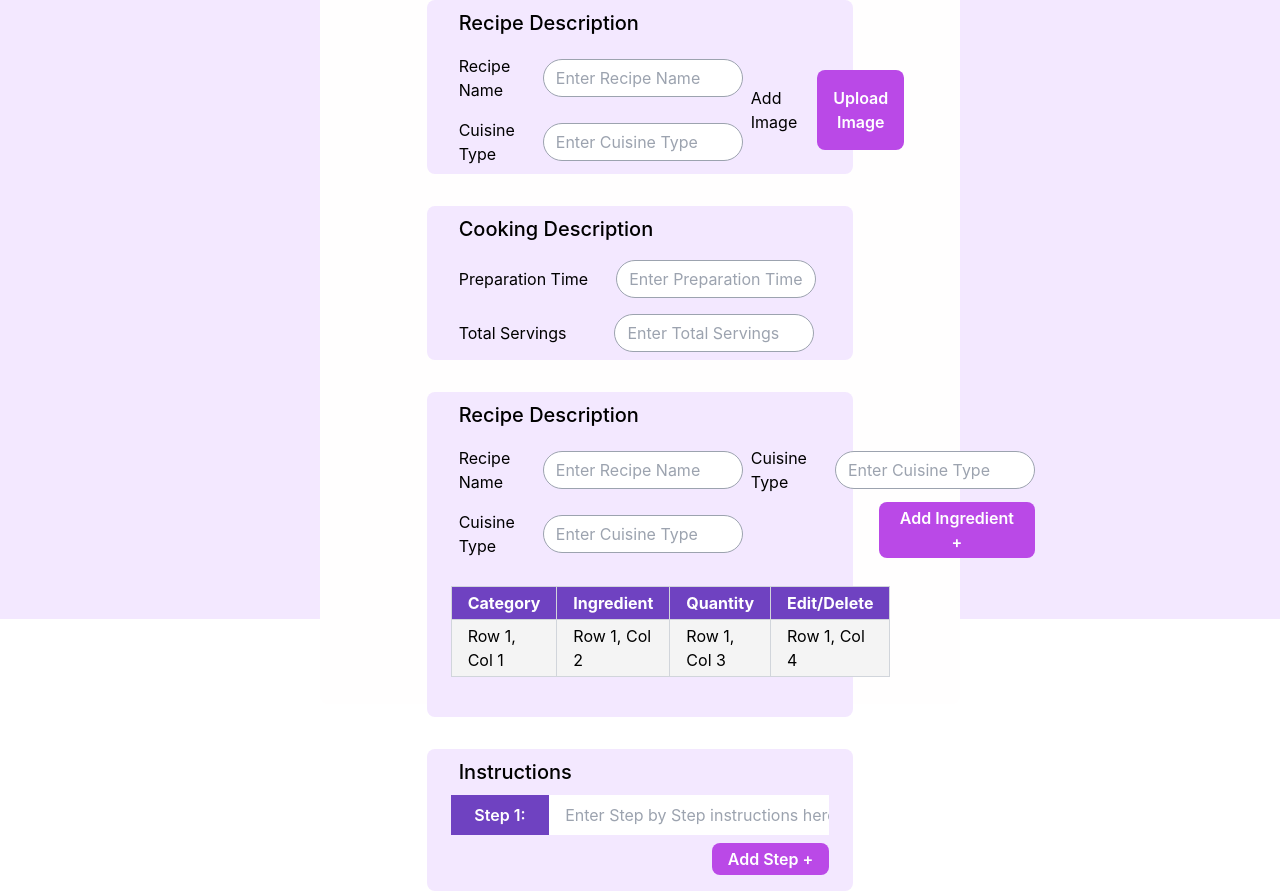
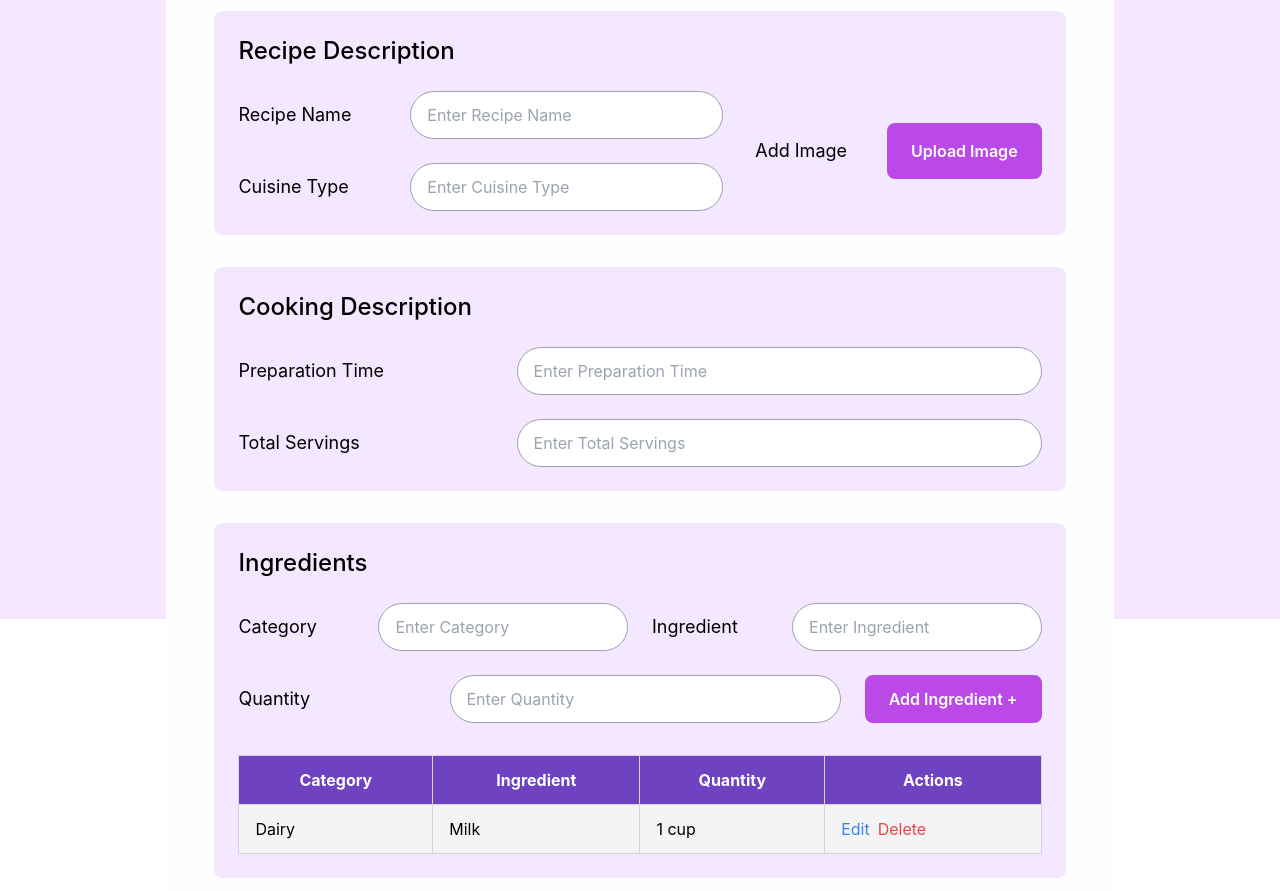
Before and after one commit to sashenDeakin/Recipe-Page, a React (Create React App) app: page / in a window 1280 px wide. Shown: the part 181-1072 px from the top of the page. Built offline with nearby package versions, Linux system fonts and the light colour scheme.

Commit message:
Bug Fixed

```diff
--- a/src/components/recipe-page/index.jsx
+++ b/src/components/recipe-page/index.jsx
@@ -2,195 +2,215 @@ import React from "react";
 
 const RecipePage = () => {
   return (
-    <div className="w-full h-full flex flex-col justify-center items-center gap-y-4 md:gap-y-6 lg:gap-y-8 pt-6 md:pt-10 lg:pt-12">
-      <div className="w-[200px] xs:w-[240px] sm:w-[260px] md:w-[280px] h-[40px] xs:h-[44px] sm:h-[48px] md:h-[50px] mt-6 md:mt-8 lg:mt-10">
-        <p className="text-[24px] xs:text-[28px] sm:text-[32px] md:text-[36px] font-[400] text-center">
-          Create Recipe
+    <div className="w-full min-h-screen flex flex-col sm:flex-row justify-center items-center gap-4 sm:gap-6 md:gap-8 lg:gap-10 xl:gap-12 p-4 sm:p-6 md:p-8 lg:p-10 xl:p-12">
+      <div className="w-full sm:w-[95%] md:w-[90%] lg:w-[85%] xl:w-[80%] max-w-[1400px] bg-[#FFFEFE] rounded-lg flex flex-col sm:flex-row">
+        {/*         <div className="hidden sm:flex w-0 sm:w-1/4 md:w-1/3 lg:w-1/4 xl:w-1/5 bg-purple-50 p-4 sm:p-6 md:p-8 rounded-l-lg">
+          <div className="flex flex-col items-center justify-center h-full">
+            <h2 className="text-lg sm:text-xl md:text-2xl lg:text-3xl font-bold text-purple-800 mb-4 sm:mb-6 md:mb-8">
+              Recipe Creator
+            </h2>
+            <p className="text-sm sm:text-base md:text-lg text-purple-600 text-center">
+              Create delicious recipes with ease
             </p>
           </div>
+        </div> */}
 
-      <div className="w-[95%] xs:w-[90%] sm:w-[85%] md:w-[75%] lg:w-[60%] xl:w-1/2 h-auto min-h-screen bg-[#FFFEFE] items-center rounded-lg flex justify-center">
-        <div className="w-[95%] sm:w-[90%] md:w-[85%] lg:w-4/6 h-full pt-16 sm:pt-20 md:pt-24 pb-16 sm:pb-20 md:pb-24 flex flex-col justify-between items-center gap-y-4 md:gap-y-6 lg:gap-y-8">
-          {/* Recipe Description */}
-          <div className="w-full h-full bg-purple-100 rounded-lg pl-2 sm:pl-4 md:pl-6">
-            <div className="p-2 font-[500] text-[16px] sm:text-[18px] md:text-[20px]">
-              <p>Recipe Description</p>
+        {/* Main Form Area - full width on mobile, constrained on larger screens */}
+        <div className="w-full  p-4 sm:p-6 md:p-8 lg:p-10 xl:p-12">
+          {/* Header - flex column on mobile, row on sm+ */}
+          <div className="flex flex-col sm:flex-row justify-between items-center mb-6 sm:mb-8 md:mb-10 lg:mb-12">
+            <div className="w-full flex justify-center">
+              <h1 className="text-2xl sm:text-3xl md:text-4xl lg:text-5xl font-medium text-center sm:text-left mb-4 sm:mb-0">
+                Create Recipe
+              </h1>
             </div>
-            <div className="w-full flex flex-col md:flex-row justify-between items-start md:items-center gap-y-3 sm:gap-y-4">
-              <div className="flex flex-col justify-between w-full md:w-auto">
-                <div className="w-full p-1 sm:p-2">
-                  <div className="flex flex-col sm:flex-row justify-start items-start sm:items-center gap-x-4 sm:gap-x-7 gap-y-1 sm:gap-y-2">
-                    <p className="font-[400] text-[12px] xs:text-[14px] sm:text-[15px] md:text-[16px]">
+            {/*            <button className="bg-[#BA49E7] text-white px-4 sm:px-6 py-2 sm:py-3 rounded-lg font-semibold text-sm sm:text-base md:text-lg">
+              Save Draft
+            </button> */}
+          </div>
+
+          {/* Recipe Description Section */}
+          <div className="bg-purple-100 rounded-lg p-4 sm:p-6 mb-6 sm:mb-8">
+            <h2 className="text-lg sm:text-xl md:text-2xl font-medium mb-4 sm:mb-6">
+              Recipe Description
+            </h2>
+
+            <div className="flex flex-col sm:flex-row gap-4 sm:gap-6 md:gap-8">
+              <div className="flex-1 flex flex-col gap-4 sm:gap-6">
+                <div className="flex flex-col sm:flex-row items-start sm:items-center gap-2 sm:gap-4">
+                  <label className="w-full sm:w-1/3 text-sm sm:text-base md:text-lg">
                     Recipe Name
-                    </p>
+                  </label>
                   <input
-                      className="rounded-full w-full xs:w-[180px] sm:w-[200px] h-[38px] xs:h-[42px] border border-gray-400 text-start px-3 xs:px-4"
+                    className="w-full sm:w-2/3 rounded-full h-10 sm:h-12 border border-gray-400 px-4"
                     placeholder="Enter Recipe Name"
                   />
                 </div>
-                </div>
-                <div className="w-full p-1 sm:p-2">
-                  <div className="flex flex-col sm:flex-row justify-start items-start sm:items-center gap-x-4 sm:gap-x-7 gap-y-1 sm:gap-y-2">
-                    <p className="font-[400] text-[12px] xs:text-[14px] sm:text-[15px] md:text-[16px]">
+
+                <div className="flex flex-col sm:flex-row items-start sm:items-center gap-2 sm:gap-4">
+                  <label className="w-full sm:w-1/3 text-sm sm:text-base md:text-lg">
                     Cuisine Type
-                    </p>
+                  </label>
                   <input
-                      className="rounded-full w-full xs:w-[180px] sm:w-[200px] h-[38px] xs:h-[42px] border border-gray-400 text-start px-3 xs:px-4"
+                    className="w-full sm:w-2/3 rounded-full h-10 sm:h-12 border border-gray-400 px-4"
                     placeholder="Enter Cuisine Type"
                   />
                 </div>
               </div>
-              </div>
-              <div className="flex justify-between items-center md:pr-6 lg:pr-10 gap-x-3 sm:gap-x-5 w-full md:w-fit">
-                <p className="font-[400] text-[12px] xs:text-[14px] sm:text-[15px] md:text-[16px]">
+
+              <div className="flex flex-col sm:flex-row sm:items-center justify-between sm:justify-end gap-4 sm:gap-6">
+                <label className="text-sm sm:text-base md:text-lg sm:mr-4">
                   Add Image
-                </p>
-                <button className="bg-[#BA49E7] px-3 sm:px-4 py-2 sm:py-3 md:py-4 rounded-lg text-white font-semibold text-[12px] xs:text-[14px] sm:text-base">
+                </label>
+                <button className="bg-[#BA49E7] text-white px-4 sm:px-6 py-3 sm:py-4 rounded-lg font-semibold text-sm sm:text-base">
                   Upload Image
                 </button>
               </div>
             </div>
           </div>
 
-          {/* Cooking Description */}
-          <div className="w-full h-full bg-purple-100 rounded-lg pl-2 sm:pl-4 md:pl-6">
-            <div className="p-2 font-[500] text-[16px] sm:text-[18px] md:text-[20px]">
-              <p>Cooking Description</p>
-            </div>
-            <div className="flex flex-col justify-between">
-              <div className="w-full p-1 sm:p-2">
-                <div className="flex flex-col sm:flex-row justify-start items-start sm:items-center gap-x-4 sm:gap-x-7 gap-y-1 sm:gap-y-2">
-                  <p className="font-[400] text-[12px] xs:text-[14px] sm:text-[15px] md:text-[16px]">
+          {/* Cooking Description Section */}
+          <div className="bg-purple-100 rounded-lg p-4 sm:p-6 mb-6 sm:mb-8">
+            <h2 className="text-lg sm:text-xl md:text-2xl font-medium mb-4 sm:mb-6">
+              Cooking Description
+            </h2>
+
+            <div className="flex flex-col gap-4 sm:gap-6">
+              <div className="flex flex-col sm:flex-row items-start sm:items-center gap-2 sm:gap-4">
+                <label className="w-full sm:w-1/3 text-sm sm:text-base md:text-lg">
                   Preparation Time
-                  </p>
+                </label>
                 <input
-                    className="rounded-full w-full xs:w-[180px] sm:w-[200px] h-[38px] xs:h-[42px] border border-gray-400 text-start px-3 xs:px-4"
+                  className="w-full sm:w-2/3 rounded-full h-10 sm:h-12 border border-gray-400 px-4"
                   placeholder="Enter Preparation Time"
                 />
               </div>
-              </div>
-              <div className="w-full p-1 sm:p-2">
-                <div className="flex flex-col sm:flex-row justify-start items-start sm:items-center gap-x-4 sm:gap-x-7 gap-y-1 sm:gap-y-2">
-                  <p className="font-[400] text-[12px] xs:text-[14px] sm:text-[15px] md:text-[16px] mr-3 sm:mr-5">
+
+              <div className="flex flex-col sm:flex-row items-start sm:items-center gap-2 sm:gap-4">
+                <label className="w-full sm:w-1/3 text-sm sm:text-base md:text-lg">
                   Total Servings
-                  </p>
+                </label>
                 <input
-                    className="rounded-full w-full xs:w-[180px] sm:w-[200px] h-[38px] xs:h-[42px] border border-gray-400 text-start px-3 xs:px-4"
+                  className="w-full sm:w-2/3 rounded-full h-10 sm:h-12 border border-gray-400 px-4"
                   placeholder="Enter Total Servings"
                 />
               </div>
             </div>
           </div>
+
+          {/* Ingredients Section */}
+          <div className="bg-purple-100 rounded-lg p-4 sm:p-6 mb-6 sm:mb-8">
+            <h2 className="text-lg sm:text-xl md:text-2xl font-medium mb-4 sm:mb-6">
+              Ingredients
+            </h2>
+
+            <div className="flex flex-col sm:flex-row gap-4 sm:gap-6 mb-4 sm:mb-6">
+              <div className="flex-1 flex flex-col sm:flex-row items-start sm:items-center gap-2 sm:gap-4">
+                <label className="w-full sm:w-1/3 text-sm sm:text-base md:text-lg">
+                  Category
+                </label>
+                <input
+                  className="w-full sm:w-2/3 rounded-full h-10 sm:h-12 border border-gray-400 px-4"
+                  placeholder="Enter Category"
+                />
               </div>
 
-          {/* Table Section */}
-          <div className="w-full h-full bg-purple-100 rounded-lg pl-2 sm:pl-4 md:pl-6 pr-2 sm:pr-4 md:pr-10">
-            <div className="p-2 font-[500] text-[16px] sm:text-[18px] md:text-[20px]">
-              <p>Recipe Description</p>
-            </div>
-            <div className="w-full flex flex-col md:flex-row justify-between items-start md:items-center gap-y-3 sm:gap-y-4">
-              <div className="flex flex-col justify-between w-full md:w-fit">
-                <div className="w-full p-1 sm:p-2">
-                  <div className="flex flex-col sm:flex-row justify-start items-start sm:items-center gap-x-4 sm:gap-x-7 gap-y-1 sm:gap-y-2">
-                    <p className="font-[400] text-[12px] xs:text-[14px] sm:text-[15px] md:text-[16px]">
-                      Recipe Name
-                    </p>
+              <div className="flex-1 flex flex-col sm:flex-row items-start sm:items-center gap-2 sm:gap-4">
+                <label className="w-full sm:w-1/3 text-sm sm:text-base md:text-lg">
+                  Ingredient
+                </label>
                 <input
-                      className="rounded-full w-full xs:w-[180px] sm:w-[200px] h-[38px] xs:h-[42px] border border-gray-400 text-start px-3 xs:px-4"
-                      placeholder="Enter Recipe Name"
+                  className="w-full sm:w-2/3 rounded-full h-10 sm:h-12 border border-gray-400 px-4"
+                  placeholder="Enter Ingredient"
                 />
               </div>
             </div>
-                <div className="w-full p-1 sm:p-2">
-                  <div className="flex flex-col sm:flex-row justify-start items-start sm:items-center gap-x-4 sm:gap-x-7 gap-y-1 sm:gap-y-2">
-                    <p className="font-[400] text-[12px] xs:text-[14px] sm:text-[15px] md:text-[16px]">
-                      Cuisine Type
-                    </p>
+
+            <div className="flex flex-col sm:flex-row gap-4 sm:gap-6 mb-6 sm:mb-8">
+              <div className="flex-1 flex flex-col sm:flex-row items-start sm:items-center gap-2 sm:gap-4">
+                <label className="w-full sm:w-1/3 text-sm sm:text-base md:text-lg">
+                  Quantity
+                </label>
                 <input
-                      className="rounded-full w-full xs:w-[180px] sm:w-[200px] h-[38px] xs:h-[42px] border border-gray-400 text-start px-3 xs:px-4"
-                      placeholder="Enter Cuisine Type"
+                  className="w-full sm:w-2/3 rounded-full h-10 sm:h-12 border border-gray-400 px-4"
+                  placeholder="Enter Quantity"
                 />
               </div>
-                </div>
-              </div>
-              <div className="flex flex-col justify-center items-center w-full md:w-fit">
-                <div className="flex flex-col sm:flex-row justify-start items-start sm:items-center gap-y-1 sm:gap-y-0 gap-x-4 sm:gap-x-7 w-full">
-                  <p className="font-[400] text-[12px] xs:text-[14px] sm:text-[15px] md:text-[16px]">
-                    Cuisine Type
-                  </p>
-                  <input
-                    className="rounded-full w-full xs:w-[180px] sm:w-[200px] h-[38px] xs:h-[42px] border border-gray-400 text-start px-3 xs:px-4"
-                    placeholder="Enter Cuisine Type"
-                  />
-                </div>
-                <div className="mt-3 sm:mt-2 md:ml-32 w-full sm:w-fit">
-                  <button className="bg-[#BA49E7] px-3 sm:px-4 py-1 rounded-lg text-white font-semibold text-[12px] xs:text-[14px] sm:text-base w-full sm:w-fit">
+
+              <div className="flex items-center justify-end sm:justify-start">
+                <button className="bg-[#BA49E7] text-white px-4 sm:px-6 py-2 sm:py-3 rounded-lg font-semibold text-sm sm:text-base">
                   Add Ingredient +
                 </button>
               </div>
             </div>
-            </div>
 
-            <table className="table-auto border border-gray-300 w-full text-left mb-6 sm:mb-8 md:mb-10 mt-3 sm:mt-4 md:mt-5 text-[10px] xs:text-[12px] sm:text-[14px] md:text-base">
-              <thead>
-                <tr className="bg-[#6F42C1] text-white text-center text-[10px] xs:text-[12px] sm:text-[14px] md:text-base">
-                  <th className="border border-gray-300 px-1 xs:px-2 sm:px-3 md:px-4 py-1 xs:py-2">
+            <div className="overflow-x-auto">
+              <table className="min-w-full border border-gray-300">
+                <thead className="bg-[#6F42C1] text-white">
+                  <tr>
+                    <th className="border border-gray-300 px-3 sm:px-4 py-2 sm:py-3 text-sm sm:text-base">
                       Category
                     </th>
-                  <th className="border border-gray-300 px-1 xs:px-2 sm:px-3 md:px-4 py-1 xs:py-2">
+                    <th className="border border-gray-300 px-3 sm:px-4 py-2 sm:py-3 text-sm sm:text-base">
                       Ingredient
                     </th>
-                  <th className="border border-gray-300 px-1 xs:px-2 sm:px-3 md:px-4 py-1 xs:py-2">
+                    <th className="border border-gray-300 px-3 sm:px-4 py-2 sm:py-3 text-sm sm:text-base">
                       Quantity
                     </th>
-                  <th className="border border-gray-300 px-1 xs:px-2 sm:px-3 md:px-4 py-1 xs:py-2">
-                    Edit/Delete
+                    <th className="border border-gray-300 px-3 sm:px-4 py-2 sm:py-3 text-sm sm:text-base">
+                      Actions
                     </th>
                   </tr>
                 </thead>
                 <tbody>
                   <tr className="bg-[#F4F4F4]">
-                  <td className="border border-gray-300 px-1 xs:px-2 sm:px-3 md:px-4 py-1 xs:py-2">
-                    Row 1, Col 1
+                    <td className="border border-gray-300 px-3 sm:px-4 py-2 sm:py-3 text-sm sm:text-base">
+                      Dairy
                     </td>
-                  <td className="border border-gray-300 px-1 xs:px-2 sm:px-3 md:px-4 py-1 xs:py-2">
-                    Row 1, Col 2
+                    <td className="border border-gray-300 px-3 sm:px-4 py-2 sm:py-3 text-sm sm:text-base">
+                      Milk
                     </td>
-                  <td className="border border-gray-300 px-1 xs:px-2 sm:px-3 md:px-4 py-1 xs:py-2">
-                    Row 1, Col 3
+                    <td className="border border-gray-300 px-3 sm:px-4 py-2 sm:py-3 text-sm sm:text-base">
+                      1 cup
                     </td>
-                  <td className="border border-gray-300 px-1 xs:px-2 sm:px-3 md:px-4 py-1 xs:py-2">
-                    Row 1, Col 4
+                    <td className="border border-gray-300 px-3 sm:px-4 py-2 sm:py-3 text-sm sm:text-base">
+                      <button className="text-blue-500 mr-2">Edit</button>
+                      <button className="text-red-500">Delete</button>
                     </td>
                   </tr>
                 </tbody>
               </table>
             </div>
+          </div>
 
           {/* Instructions Section */}
-          <div className="w-full h-full bg-purple-100 rounded-lg pl-2 sm:pl-4 md:pl-6">
-            <div className="p-2 font-[500] text-[16px] sm:text-[18px] md:text-[20px]">
-              <p>Instructions</p>
-            </div>
-            <div className="flex flex-col sm:flex-row w-full justify-center items-start sm:items-center pr-2 sm:pr-4 md:pr-6 gap-y-1 sm:gap-y-0">
-              <button className="w-full sm:w-1/3 bg-[#6F42C1] py-1 sm:py-2 px-2 sm:px-3 font-semibold text-white text-[12px] xs:text-[14px] sm:text-base">
+          <div className="bg-purple-100 rounded-lg p-4 sm:p-6 mb-6 sm:mb-8">
+            <h2 className="text-lg sm:text-xl md:text-2xl font-medium mb-4 sm:mb-6">
+              Instructions
+            </h2>
+
+            <div className="flex flex-col sm:flex-row gap-2 sm:gap-0 mb-4 sm:mb-6">
+              <div className="w-full sm:w-1/4">
+                <button className="w-full bg-[#6F42C1] text-white py-2 sm:py-3 px-4 rounded-l-lg font-semibold text-sm sm:text-base">
                   Step 1:
                 </button>
+              </div>
               <input
-                className="w-full py-1 sm:py-2 placeholder:text-center pl-2 sm:pl-4 text-[12px] xs:text-[14px] sm:text-base"
-                placeholder="Enter Step by Step instructions here..."
+                className="w-full sm:w-3/4 rounded-r-lg border border-gray-400 py-2 sm:py-3 px-4"
+                placeholder="Enter step by step instructions here..."
               />
             </div>
-            <div className="mt-3 sm:mt-2 md:ml-32 flex justify-end pr-2 sm:pr-4 md:pr-6 my-3 sm:my-4">
-              <button className="bg-[#BA49E7] px-3 sm:px-4 py-1 rounded-lg text-white font-semibold text-[12px] xs:text-[14px] sm:text-base">
+
+            <div className="flex justify-end">
+              <button className="bg-[#BA49E7] text-white px-4 sm:px-6 py-2 sm:py-3 rounded-lg font-semibold text-sm sm:text-base">
                 Add Step +
               </button>
             </div>
           </div>
 
           {/* Submit Button */}
-          <div className="w-full h-full flex justify-center items-center mb-6 sm:mb-8 md:mb-10">
-            <button className="bg-[#4CAF50] px-8 sm:px-10 md:px-12 py-2 sm:py-3 md:py-4 rounded-full font-semibold text-white text-[14px] sm:text-[16px] w-full sm:w-fit">
+          <div className="flex justify-center">
+            <button className="bg-[#4CAF50] text-white px-8 sm:px-12 py-3 sm:py-4 rounded-full font-semibold text-lg sm:text-xl md:text-2xl w-full sm:w-auto">
               Create Recipe
             </button>
           </div>
```
Lines whose indentation alone changed are shown as unchanged.
